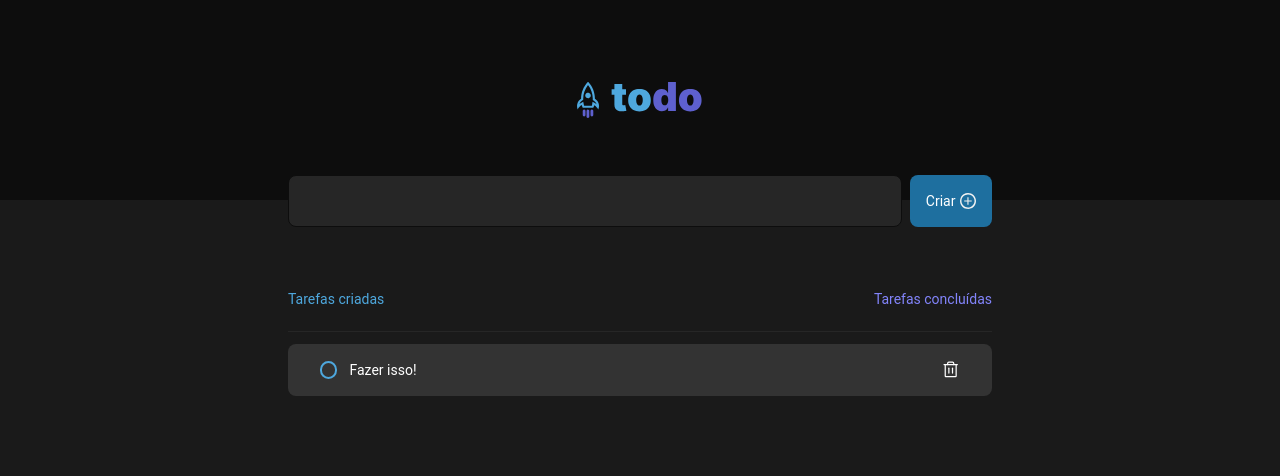
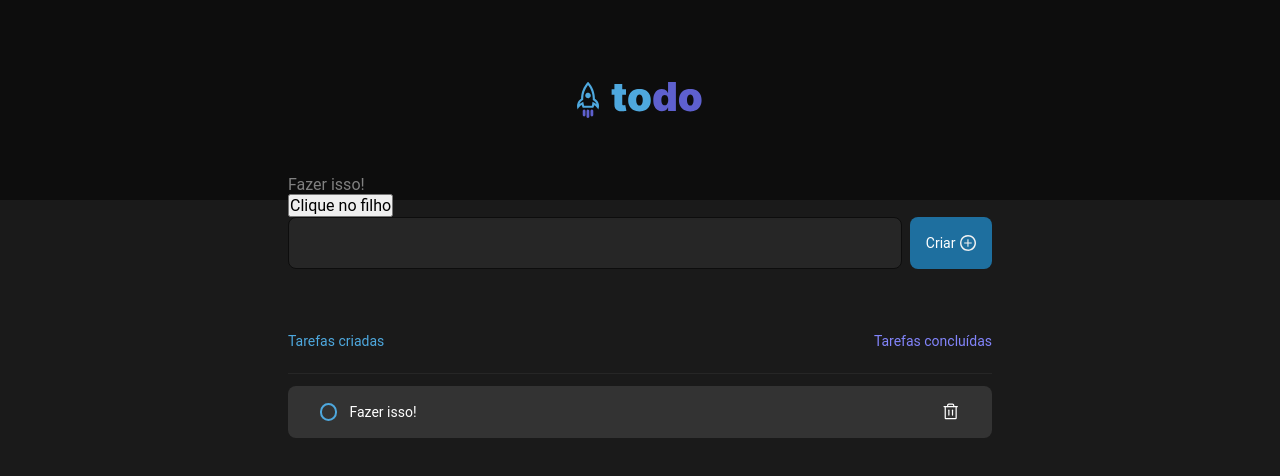
Before and after one commit to laisescorcio/todolist-rocketseat-reactjs, a React (Vite) app: page / in a window 1280 px wide. Shown: the top 476 px of the page. Built offline with nearby package versions, Linux system fonts and the light colour scheme.

Commit message:
feat: childToParent data

```diff
--- a/src/App.jsx
+++ b/src/App.jsx
@@ -9,6 +9,12 @@ import styles from './App.module.css'
 function App() {
   const [isEmpty, setIsEmpty] = useState(false)
 
+  const [data, setData] = useState('Fazer isso!');
+
+const childToParent = (childdata) => {
+  setData(childdata);
+}
+
   return (
     <div className="App">
       <header className={styles.header}>
@@ -16,7 +22,8 @@ function App() {
       </header>
       <main className={styles.main}>
         <div className={styles.wrapperMain}>
-          <AddNewCard/>
+          {data}
+          <AddNewCard childToParent={childToParent}/>
           <div>
             <div className={styles.wraperTaskInput}>
               <span className={styles.taskInputCreated}>Tarefas criadas</span>
@@ -25,7 +32,7 @@ function App() {
             { isEmpty ? (
               <Empty />
             ) : (
-              <Card/>
+              <Card data={data}/>
             )
             }
           </div>
--- a/src/components/AddNewCard.jsx
+++ b/src/components/AddNewCard.jsx
@@ -3,7 +3,8 @@ import insertIcon from '../assets/insertIcon.svg'
 
 import styles from './AddNewCard.module.css'
 
-export default function AddNewCard() {
+export default function AddNewCard({childToParent}) {
+    const data = "Estes são os dados do componente filho para o componente pai."
 
     function handleCreateNewCard(event) {
         event.preventDefault() //previne o default de que no clique o usuário seja redirecionado
@@ -15,6 +16,7 @@ export default function AddNewCard() {
         <form
             onSubmit={handleCreateNewCard}
         >
+            <button primary onClick={() => childToParent(data)}>Clique no filho</button>
         <div className={styles.taskInputBox}>
             <input className={styles.taskInput}/>
             <button className={styles.taskButton}>
--- a/src/components/Card.jsx
+++ b/src/components/Card.jsx
@@ -6,17 +6,12 @@ import { Trash } from 'phosphor-react'
 import styles from './Card.module.css'
 
 
-export default function Card() {
+export default function Card({data}) {
   const [isDone, setIsDone] = useState(false)
-  const [ itemToDo, setItemToDo] = useState('Fazer isso!')
-
-  console.log('itemToDo', itemToDo)
 
     function handleCheckbox() {
         setIsDone(!isDone)
     }
-
-
 
     return (
         <div className={styles.wraperTaskBoard}>
@@ -28,7 +23,7 @@ export default function Card() {
                 <checkbox className={styles.checkbox}>
                     {/* { disabled && <img src={checkedBox}/> } */}
                 </checkbox>
-                <span className={styles.content}>{itemToDo}</span>
+                <span className={styles.content}>{data}</span>
                 </div>
                 <Trash size={20} />
             </button>
```
